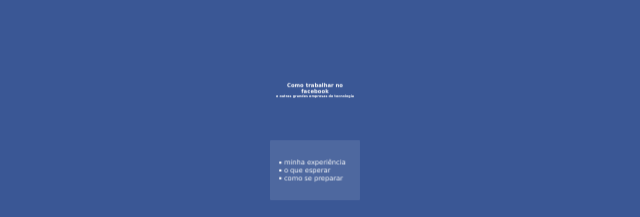
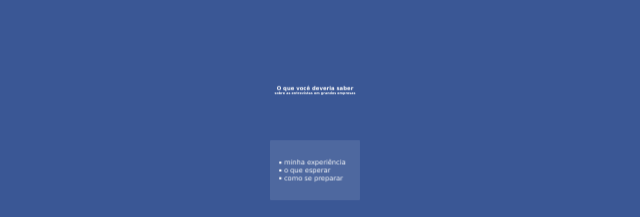
Before and after one commit to tadeuzagallo/talks, a plain HTML site: page get-that-job/index.html in a window 1280 px wide. Shown: the top 217 px of the page, 325-965 px from the left. Drawn offline with Linux system fonts and the light colour scheme.

Commit message:
Update title and resources

```diff
--- a/get-that-job/index.html
+++ b/get-that-job/index.html
@@ -6,9 +6,7 @@
 
     <meta name="author" content="Bartek Szopka" />
 
-    <link href="css/impress-demo.css" rel="stylesheet" />
-    <link rel="shortcut icon" href="favicon.png" />
-    <link rel="apple-touch-icon" href="apple-touch-icon.png" />
+    <link href="css/talk.css" rel="stylesheet" />
 </head>
 
 <body>
@@ -18,10 +16,10 @@
 
   <div class="step middle" data-y="-26000" data-scale="10">
     <h1>
-      Como trabalhar no facebook
+      O que você deveria saber
     </h1>
     <h3>
-      e outras grandes empresas de tecnologia
+      sobre as entrevistas em grandes empresas
     </h3>
   </div>
 
```
Also changed, not shown: get-that-job/bower.json (deleted, +0 -19 lines), get-that-job/README.md (deleted), get-that-job/apple-touch-icon.png (deleted), get-that-job/css/talk.css (renamed from get-that-job/css/impress-demo.css), get-that-job/favicon.png (deleted).
